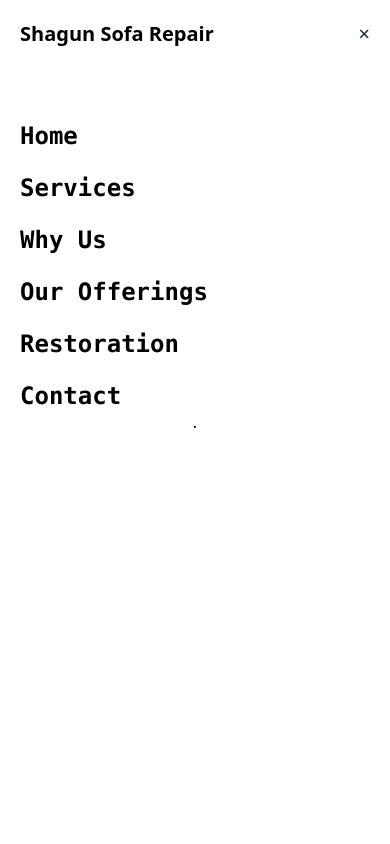
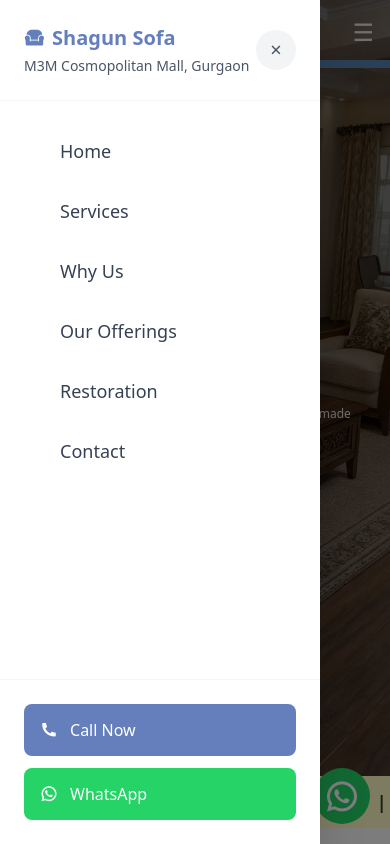
Before and after one commit to tabreznitr-dev/urbansofarepair, a Next.js app: page / in a window 390 px wide. Both pictures are taken after a click on the button "Open menu". Shown: the top 844 px of the page. Built offline with nearby package versions, Linux system fonts and the light colour scheme; a web font is replaced by a local one.

Commit message:
style : redesigned navbar

```diff
--- a/src/components/NavigationBar.tsx
+++ b/src/components/NavigationBar.tsx
@@ -1,58 +1,57 @@
-'use client';
-import React, { useState, useEffect } from 'react';
-import { motion, AnimatePresence } from "framer-motion";
-import Link from "next/link";
-
+"use client"
+import { useState, useEffect } from "react"
+import { motion, AnimatePresence } from "framer-motion"
+import Link from "next/link"
 
 declare global {
   interface Window {
-    gtag?: (...args: unknown[]) => void;
+    gtag?: (...args: unknown[]) => void
   }
 }
 
 function NavigationBar() {
-  const [isOpen, setIsOpen] = useState(false);
-  const [scrolled, setScrolled] = useState(false);
+  const [isOpen, setIsOpen] = useState(false)
+  const [scrolled, setScrolled] = useState(false)
 
   const menuItems = [
     { name: "Home", href: "#home" },
     { name: "Services", href: "#services" },
-    { name: "Why  Us", href: "#why-choose-us" },
+    { name: "Why Us", href: "#why-choose-us" },
     { name: "Our Offerings", href: "#offerings" },
     { name: "Restoration", href: "#restoration-showcase" },
     { name: "Contact", href: "#contact" },
-  ];
+  ]
 
   // Scroll detection
   useEffect(() => {
     const handleScroll = () => {
       if (window.scrollY > 50) {
-        setScrolled(true);
+        setScrolled(true)
       } else {
-        setScrolled(false);
+        setScrolled(false)
       }
-    };
-    window.addEventListener("scroll", handleScroll);
-    return () => window.removeEventListener("scroll", handleScroll);
-  }, []);
+    }
+    window.addEventListener("scroll", handleScroll)
+    return () => window.removeEventListener("scroll", handleScroll)
+  }, [])
 
   // Conversion tracking
   const gtag_report_conversion = (url?: string) => {
     const callback = () => {
       if (url) {
-        window.location.href = url;
+        window.location.href = url
       }
-    };
+    }
 
-    window.gtag?.('event', 'conversion', {
-      send_to: 'AW-17487093185/a9KWCObAqogbEMG7v5JB',
+    window.gtag?.("event", "conversion", {
+      send_to: "AW-17487093185/a9KWCObAqogbEMG7v5JB",
       value: 15000.0,
-      currency: 'INR',
+      currency: "INR",
       event_callback: callback,
-    });
+    })
 
-    return false;
-  };
+    return false
+  }
 
   return (
     <div>
@@ -60,12 +59,18 @@ function NavigationBar() {
       <div className="fixed bottom-5 md:left-15 md:bottom-10 left-5 z-50">
         <div className="relative w-14 h-14">
           {/* Ripple Effects */}
-          <span className="absolute left-1.5 top-1.5 w-11 h-11 rounded-full smooth-ripple"
-            style={{ borderColor: '#42A5F5', animationDelay: '0.4s' }}></span>
-          <span className="absolute left-1.5 top-1.5 w-11 h-11 rounded-full smooth-ripple"
-            style={{ borderColor: '#42A5F5', animationDelay: '0.6s' }}></span>
-          <span className="absolute left-1.5 top-1.5 w-11 h-11 rounded-full smooth-ripple"
-            style={{ borderColor: '#42A5F5', animationDelay: '1.0s' }}></span>
+          <span
+            className="absolute left-1.5 top-1.5 w-11 h-11 rounded-full smooth-ripple"
+            style={{ borderColor: "#42A5F5", animationDelay: "0.4s" }}
+          ></span>
+          <span
+            className="absolute left-1.5 top-1.5 w-11 h-11 rounded-full smooth-ripple"
+            style={{ borderColor: "#42A5F5", animationDelay: "0.6s" }}
+          ></span>
+          <span
+            className="absolute left-1.5 top-1.5 w-11 h-11 rounded-full smooth-ripple"
+            style={{ borderColor: "#42A5F5", animationDelay: "1.0s" }}
+          ></span>
 
           {/* Phone button */}
           <a href="tel:+919058304133">
@@ -90,17 +95,14 @@ function NavigationBar() {
       {/* Navbar */}
       <nav
         className={`fixed top-0 w-full z-50 transition-all duration-300 ${
-          scrolled
-            ? "bg-white border-b-2 border-blue-100 shadow-md"
-            : "bg-transparent"
+          scrolled ? "bg-white border-b-2 border-blue-100 shadow-md" : "bg-transparent"
         }`}
       >
         <div className="max-w-7xl mx-auto px-4 sm:px-6 lg:px-8">
           <div className="flex justify-between h-16 items-center">
             {/* Logo */}
             <div className="flex-shrink-0">
-              <h1 className={`text-xl  ${scrolled ? "text-[#647FBC]" : "text-white/80"}`}
-              >
+              <h1 className={`text-xl  ${scrolled ? "text-[#647FBC]" : "text-white/80"}`}>
                 <i className="ri-sofa-fill"></i> Shagun Sofa
                 <br />
                 <p className={`text-black/80 text-[10px] ${scrolled ? "text-[#647FBC]" : "text-white/80"}`}>
@@ -116,9 +118,7 @@ function NavigationBar() {
                   key={i}
                   href={item.href}
                   className={`transition-colors duration-300 ${
-                    scrolled
-                      ? "text-white hover:text-yellow-200"
-                      : "text-white hover:text-yellow-200"
+                    scrolled ? "text-white hover:text-yellow-200" : "text-white hover:text-yellow-200"
                   }`}
                 >
                   {item.name}
@@ -131,6 +131,7 @@ function NavigationBar() {
               <button
                 onClick={() => setIsOpen(true)}
                 className={`text-[#647FBC] focus:outline-none ${scrolled ? "text-[#5682B1]" : "text-white/80"}`}
+                aria-label="Open menu"
               >
                 <span className="text-2xl">&#9776;</span>
               </button>
@@ -138,43 +139,94 @@ function NavigationBar() {
           </div>
         </div>
 
-        {/* Full-Screen Mobile Menu */}
         <AnimatePresence>
           {isOpen && (
+            <>
+              {/* Backdrop */}
+              <motion.div
+                initial={{ opacity: 0 }}
+                animate={{ opacity: 1 }}
+                exit={{ opacity: 0 }}
+                transition={{ duration: 0.3 }}
+                className="fixed inset-0 bg-black/50 z-40"
+                onClick={() => setIsOpen(false)}
+              />
+
+              {/* Mobile Menu Panel */}
               <motion.div
                 initial={{ x: "-100%" }}
                 animate={{ x: 0 }}
                 exit={{ x: "-100%" }}
                 transition={{ duration: 0.4, ease: "easeInOut" }}
-              className="fixed top-0 left-0 w-full h-screen bg-white  z-40 flex flex-col items-center justify-center space-y-8"
+                className="fixed top-0 left-0 w-80 max-w-[85vw] h-screen bg-white shadow-2xl z-50 flex flex-col"
               >
-              {/* Close Button */}
+                {/* Header */}
+                <div className="flex items-center justify-between p-6 border-b border-gray-100">
+                  <div>
+                    <h2 className="text-xl font-bold text-[#647FBC] flex items-center gap-2">
+                      <i className="ri-sofa-fill"></i>
+                      Shagun Sofa
+                    </h2>
+                    <p className="text-sm text-gray-600 mt-1">M3M Cosmopolitan Mall, Gurgaon</p>
+                  </div>
                   <button
                     onClick={() => setIsOpen(false)}
-                className="absolute top-5 right-5 text-xl text-gray-800 "
+                    className="w-10 h-10 rounded-full bg-gray-100 hover:bg-gray-200 flex items-center justify-center transition-colors"
+                    aria-label="Close menu"
                   >
-                &times;
+                    <span className="text-xl text-gray-600">&times;</span>
                   </button>
-              <h2 className={`absolute top-5 left-5 font-cedarville text-xl font-bold`}>
-      Shagun Sofa Repair
-    </h2>.   <div className='flex flex-col absolute top-30 gap-5 font-semibold left-5 items-start'>
+                </div>
+
+                {/* Navigation Links */}
+                <div className="flex-1 py-6">
+                  <nav className="space-y-2 px-6">
                     {menuItems.map((item, i) => (
+                      <motion.div
+                        key={i}
+                        initial={{ opacity: 0, x: -20 }}
+                        animate={{ opacity: 1, x: 0 }}
+                        transition={{ delay: i * 0.1 + 0.2 }}
+                      >
                         <Link
-                  key={i}
                           href={item.href}
-                  className="text-2xl font-mono   text-black  hover:text-primary transition-colors duration-300"
+                          className="flex items-center gap-3 py-3 px-4 rounded-lg text-gray-700 hover:bg-blue-50 hover:text-[#647FBC] transition-all duration-200 group"
                           onClick={() => setIsOpen(false)}
                         >
-                  {item.name}
+                          <span className="w-2 h-2 rounded-full bg-[#647FBC] opacity-0 group-hover:opacity-100 transition-opacity"></span>
+                          <span className="text-lg font-medium">{item.name}</span>
                         </Link>
+                      </motion.div>
                     ))}
+                  </nav>
+                </div>
+
+                {/* Contact Actions */}
+                <div className="p-6 border-t border-gray-100 space-y-3">
+                  <a
+                    href="tel:+919058304133"
+                    className="flex items-center gap-3 w-full py-3 px-4 bg-[#647FBC] text-white rounded-lg hover:bg-[#5682B1] transition-colors"
+                  >
+                    <i className="ri-phone-fill text-lg"></i>
+                    <span className="font-medium">Call Now</span>
+                  </a>
+                  <a
+                    href="https://wa.me/919058304133?text=Hi%2C%20I%20need%20a%20sofa%20repair%20service"
+                    target="_blank"
+                    rel="noopener noreferrer"
+                    className="flex items-center gap-3 w-full py-3 px-4 bg-[#25D366] text-white rounded-lg hover:bg-[#22c55e] transition-colors"
+                  >
+                    <i className="ri-whatsapp-line text-lg"></i>
+                    <span className="font-medium">WhatsApp</span>
+                  </a>
                 </div>
               </motion.div>
+            </>
           )}
         </AnimatePresence>
       </nav>
     </div>
-  );
+  )
 }
 
-export default NavigationBar;
+export default NavigationBar
--- a/src/components/ui/compare.tsx
+++ b/src/components/ui/compare.tsx
@@ -4,6 +4,7 @@ import { SparklesCore } from "@/components/ui/Sparkles"
 import { AnimatePresence, motion } from "motion/react"
 import { cn } from "@/lib/utils"
 import { IconDotsVertical, IconArrowsHorizontal, IconPlayerPause, IconPlayerPlay } from "@tabler/icons-react"
+import Image from "next/image";
 
 interface CompareProps {
   firstImage?: string
@@ -38,6 +39,8 @@ export const Compare = ({
   const [isDragging, setIsDragging] = useState(false)
   const [isAutoplayActive, setIsAutoplayActive] = useState(autoplay)
   const [isMouseOver, setIsMouseOver] = useState(false)
+
+  const MotionImage = motion.create(Image);
 
   const sliderRef = useRef<HTMLDivElement>(null)
   const autoplayRef = useRef<NodeJS.Timeout | null>(null)
@@ -256,7 +259,7 @@ export const Compare = ({
                 }}
                 transition={{ duration: 0 }}
               >
-                <img
+               <Image
   alt={firstImageLabel}
   src={firstImage || "/placeholder.svg"}
   className={cn(
@@ -264,6 +267,7 @@ export const Compare = ({
     firstImageClassName,
   )}
   draggable={false}
+  fill
 />
               </motion.div>
             ) : null}
@@ -272,7 +276,7 @@ export const Compare = ({
 
         <AnimatePresence initial={false}>
           {secondImage ? (
-            <motion.img
+          <MotionImage
           className={cn(
             "absolute top-0 left-0 z-[19] w-full h-full select-none object-cover rounded-3xl",
             secondImageClassname,
@@ -280,6 +284,8 @@ export const Compare = ({
           alt={secondImageLabel}
           src={secondImage}
           draggable={false}
+          fill
+          priority
         />
           ) : null}
         </AnimatePresence>
```
Lines whose indentation alone changed are shown as unchanged.
